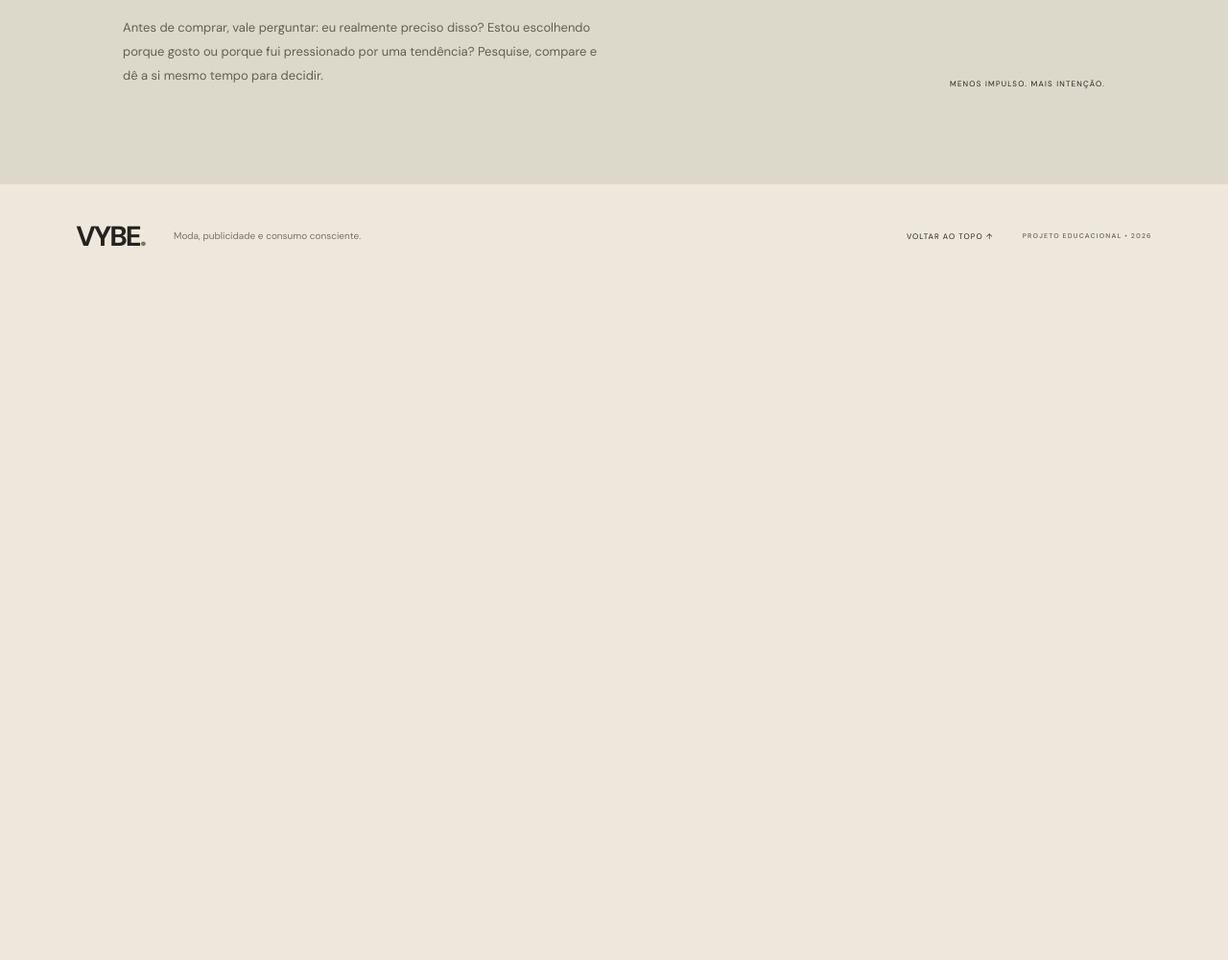
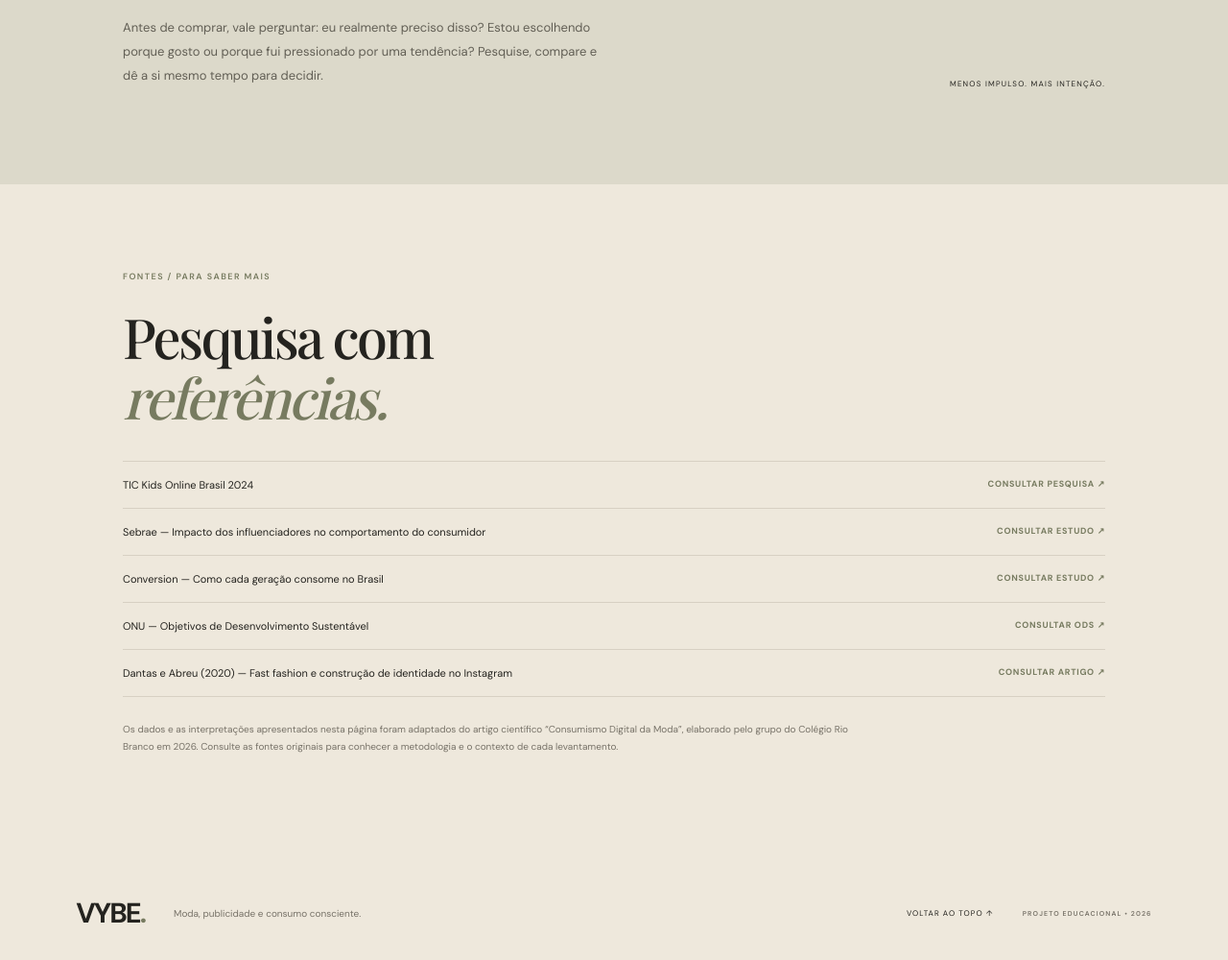
Before and after one commit to EHNOIXX/vybe, a plain HTML site: page index.html in a window 1280 px wide. Shown: the part 6725-7725 px from the top of the page at 96% size. Before the commit the page ends 7025 px from the top, so only its background shows below. Drawn offline with nearby package versions, Linux system fonts and the light colour scheme.

Commit message:
Add bibliography and source links to VYBE

```diff
--- a/index.html
+++ b/index.html
@@ -168,6 +168,20 @@
     <section class="conscious-section" id="consciente">
       <div class="section-wrap conscious-inner"><div class="section-kicker">07 / CONSUMO CONSCIENTE</div><h2>Seu estilo.<br>Suas escolhas.<br><em>Mais consciência.</em></h2><div class="conscious-bottom"><p>Antes de comprar, vale perguntar: eu realmente preciso disso? Estou escolhendo porque gosto ou porque fui pressionado por uma tendência? Pesquise, compare e dê a si mesmo tempo para decidir.</p><span>MENOS IMPULSO. MAIS INTENÇÃO.</span></div></div>
     </section>
+
+    <section class="references-section section-wrap" id="referencias">
+      <div class="section-kicker">FONTES / PARA SABER MAIS</div>
+      <h2>Pesquisa com<br><em>referências.</em></h2>
+      <div class="reference-list">
+        <a href="https://cetic.br/media/docs/publicacoes/2/20250512154312/tic_kids_online_2024_livro_eletronico.pdf" target="_blank" rel="noopener"><span>TIC Kids Online Brasil 2024</span><b>Consultar pesquisa ↗</b></a>
+        <a href="https://sebrae.com.br/content/dam/portal-sebrae/na/pt/pdf/subsites/criadores-de-conteudo/NICX%20-%20SEBRAE_Infografico.O%20impacto%20dos%20influenciadores%20no%20comportamento%20do%20consumidor.pdf" target="_blank" rel="noopener"><span>Sebrae — Impacto dos influenciadores no comportamento do consumidor</span><b>Consultar estudo ↗</b></a>
+        <a href="https://www.conversion.com.br/blog/pesquisa-geracoes-e-consumo" target="_blank" rel="noopener"><span>Conversion — Como cada geração consome no Brasil</span><b>Consultar estudo ↗</b></a>
+        <a href="https://brasil.un.org/pt-br/sdgs" target="_blank" rel="noopener"><span>ONU — Objetivos de Desenvolvimento Sustentável</span><b>Consultar ODS ↗</b></a>
+        <a href="https://doi.org/10.1590/1678-6971/eRAMF200131" target="_blank" rel="noopener"><span>Dantas e Abreu (2020) — Fast fashion e construção de identidade no Instagram</span><b>Consultar artigo ↗</b></a>
+      </div>
+      <p class="reference-note">Os dados e as interpretações apresentados nesta página foram adaptados do artigo científico “Consumismo Digital da Moda”, elaborado pelo grupo do Colégio Rio Branco em 2026. Consulte as fontes originais para conhecer a metodologia e o contexto de cada levantamento.</p>
+    </section>
+
   </main>
 
   <footer class="site-footer"><a class="wordmark" href="#inicio">VYBE<span>.</span></a><p>Moda, publicidade e consumo consciente.</p><a href="#inicio">VOLTAR AO TOPO ↑</a><small>PROJETO EDUCACIONAL • 2026</small></footer>
```
